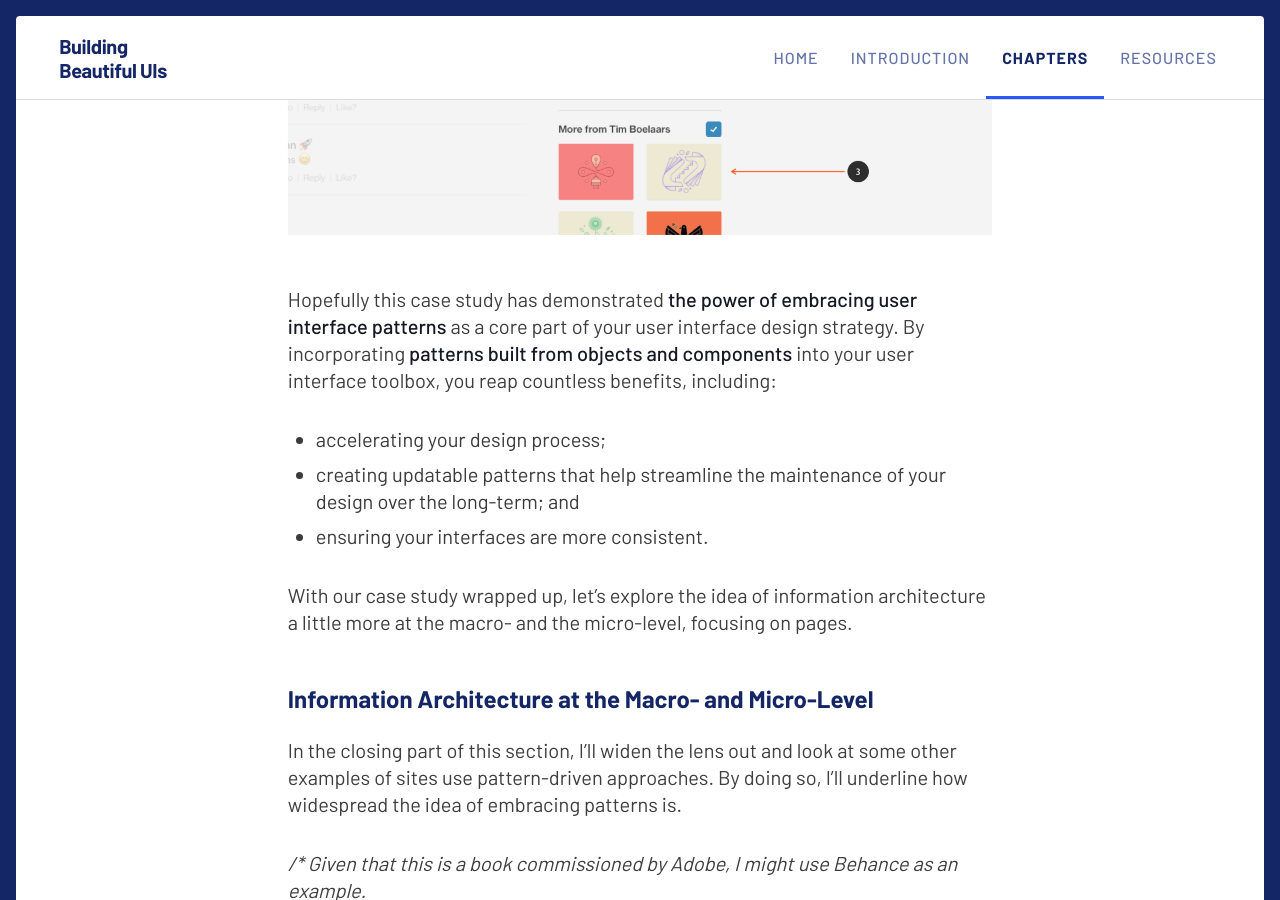
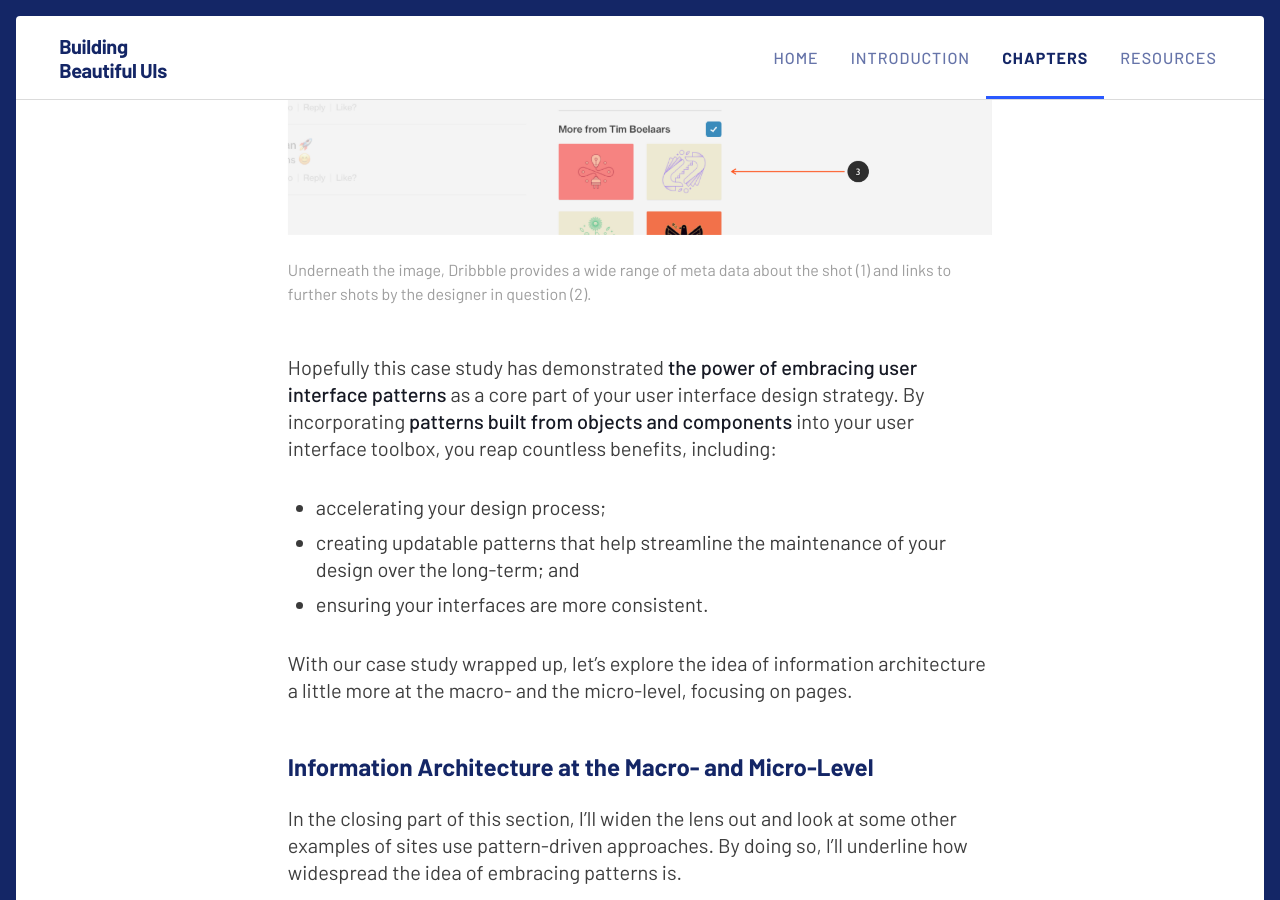
Before and after one commit to buildingbeautifuluis/buildingbeautifuluis.github.io, a Jekyll site: the page built from _preview/03-Information-Architecture.md, in a window 1280 px wide and 900 px high, scrolled down 22806 px. Built offline with Jekyll 4.4.1, drawn with Linux system fonts in a browser that asks for light colours.

Commit message:
Fixing broken images.

```diff
--- a/_preview/03-Information-Architecture.md
+++ b/_preview/03-Information-Architecture.md
@@ -444,7 +444,7 @@
 + links to other shots by the designer in question.
 
 
-{% include figure.html url="/images/ch3/c3-s2-dribbble-featured-shot-details.png" alt="Underneath the image, Dribbble provides a wide range of meta data about the shot (1) and links to further shots by the designer in question (2)." %}
+{% include figure.html url="/images/ch3/c3-s2-dribbble-featured-shot-details.png" alt="Dribbble’s Featured Shot Pattern Meta Data" description="Underneath the image, Dribbble provides a wide range of meta data about the shot (1) and links to further shots by the designer in question (2)." %}
 
 
 Hopefully this case study has demonstrated **the power of embracing user interface patterns** as a core part of your user interface design strategy. By incorporating **patterns built from objects and components** into your user interface toolbox, you reap countless benefits, including:
```
